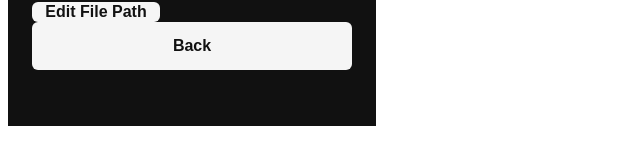
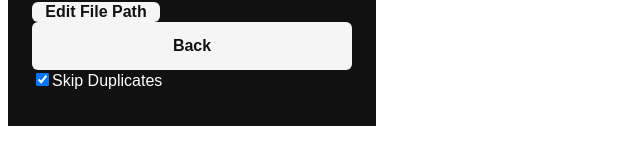
Before and after one commit to Heyheymilly/ripthatmf, an Angular app: page / in a window 1280 px wide. Both pictures are taken after a click on the button "Settings". Shown: the part 150-312 px from the top of the page, without its empty margins (0-640 px from the left). Built offline with nearby package versions, Linux system fonts and the light colour scheme; no server answers.

Commit message:
added the box for skip duplicates and signal

```diff
--- a/src/app/app.html
+++ b/src/app/app.html
@@ -43,7 +43,8 @@
       <button type="button" (click)="savePath()" class="small-button">Save</button>
       <button type="button" (click)="stopEditingPath()" class="small-button">Back</button>
       }
+      <input type="checkbox" id="skip-duplicates" [checked]="skipDuplicates()" (change)="updateDuplicateCheck($event)">
+      <label for="skip-duplicates">Skip Duplicates</label>
     </section>
-
   }
 </main>
--- a/src/app/app.ts
+++ b/src/app/app.ts
@@ -30,6 +30,7 @@ export class App implements OnInit {
   protected readonly outputPath = signal('C:\\Users\\milto\\Music\\Beginning\\converted');
   protected readonly isEditingPath = signal(false);
   protected readonly draftPath = signal('C:\\Users\\milto\\Music\\Beginning\\converted');
+  protected readonly skipDuplicates = signal(true)
 
 
   constructor(private readonly http: HttpClient) {}
@@ -163,4 +164,9 @@ export class App implements OnInit {
     const input = event.target as HTMLInputElement;
     this.draftPath.set(input.value);
   }
+
+  protected updateDuplicateCheck(event:Event): void {
+    const input = event.target as HTMLInputElement;
+    this.skipDuplicates.set(input.checked);
+  }
 }
```
